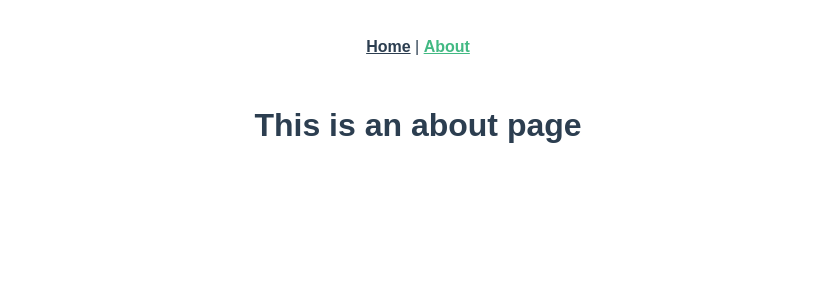
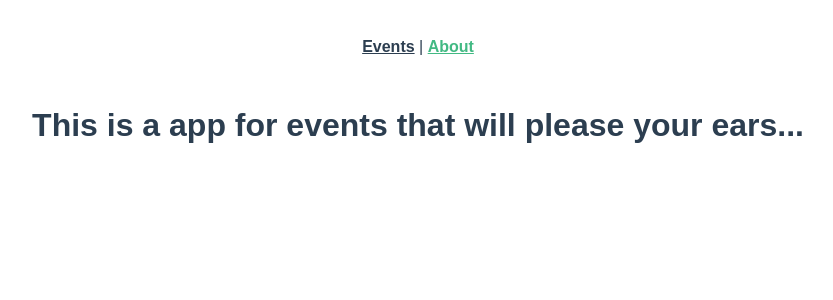
Before and after one commit to Ojvind/real-world-vue, a Vue app: page /about in a window 1280 px wide. Shown: the top 300 px of the page, without its empty margins (222-1055 px from the left). Built offline with nearby package versions, Linux system fonts and the light colour scheme.

Commit message:
Change some Vue router stuff

```diff
--- a/src/App.vue
+++ b/src/App.vue
@@ -7,7 +7,7 @@ import { RouterLink, RouterView } from 'vue-router'
     <header>
       <div class="wrapper">
         <nav>
-          <RouterLink to="/">Home</RouterLink> |
+          <RouterLink to="/">Events</RouterLink> |
           <RouterLink to="/about">About</RouterLink>
         </nav>
       </div>
--- a/src/router/index.js
+++ b/src/router/index.js
@@ -1,21 +1,19 @@
 import { createRouter, createWebHistory } from 'vue-router'
-import HomeView from '../views/HomeView.vue'
+import EventListView from '../views/EventListView.vue'
+import AboutView from '../views/AboutView.vue'
 
 const router = createRouter({
   history: createWebHistory(import.meta.env.BASE_URL),
   routes: [
     {
       path: '/',
-      name: 'home',
-      component: HomeView
+      name: 'event-list',
+      component: EventListView
     },
     {
       path: '/about',
       name: 'about',
-      // route level code-splitting
-      // this generates a separate chunk (About.[hash].js) for this route
-      // which is lazy-loaded when the route is visited.
-      component: () => import('../views/AboutView.vue')
+      component: AboutView
     }
   ]
 })
--- a/src/views/AboutView.vue
+++ b/src/views/AboutView.vue
@@ -1,5 +1,5 @@
 <template>
   <div class="about">
-    <h1>This is an about page</h1>
+    <h1>This is a app for events that will please your ears...</h1>
   </div>
 </template>
```
Also changed, not shown: src/views/EventListView.vue (renamed from src/views/HomeView.vue).
